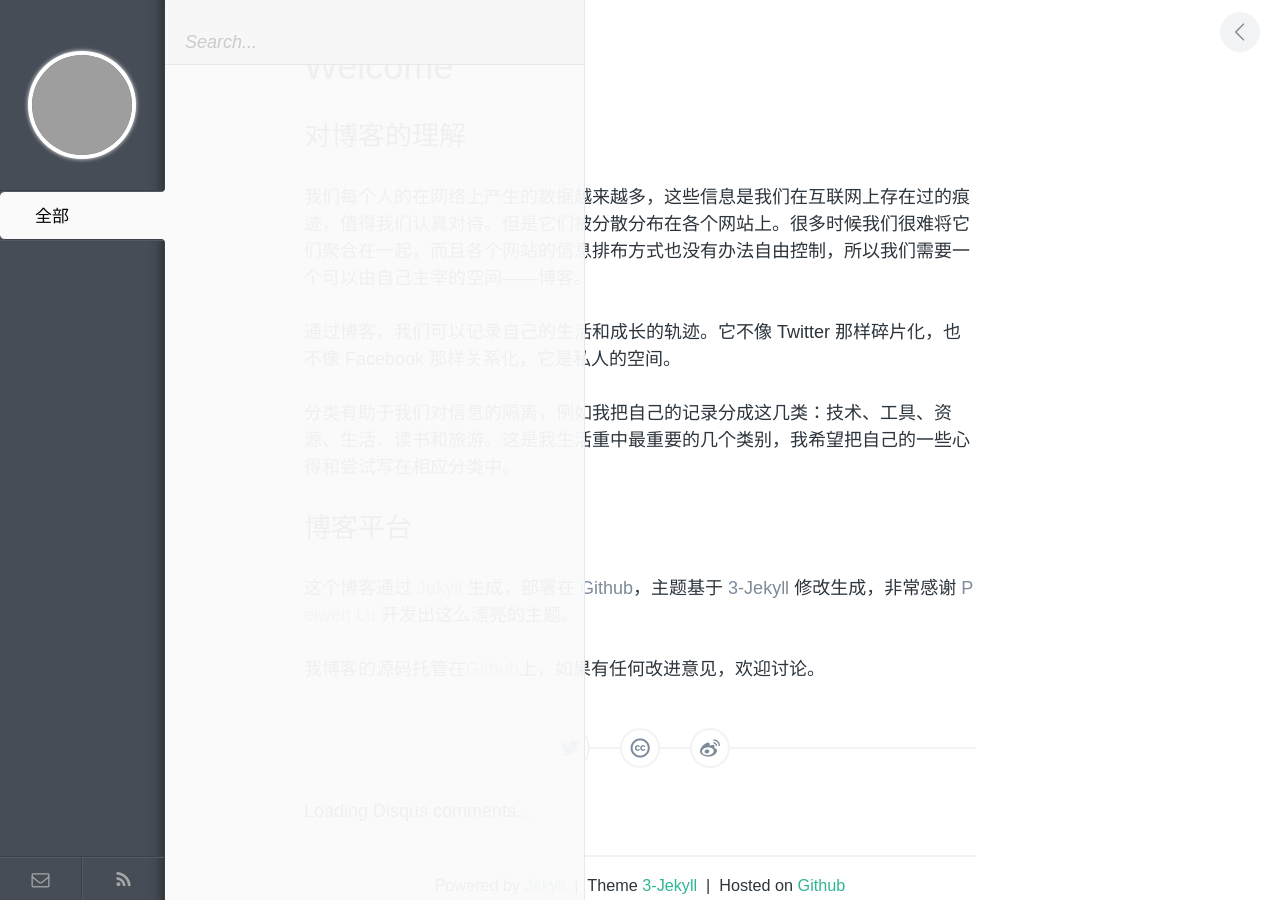
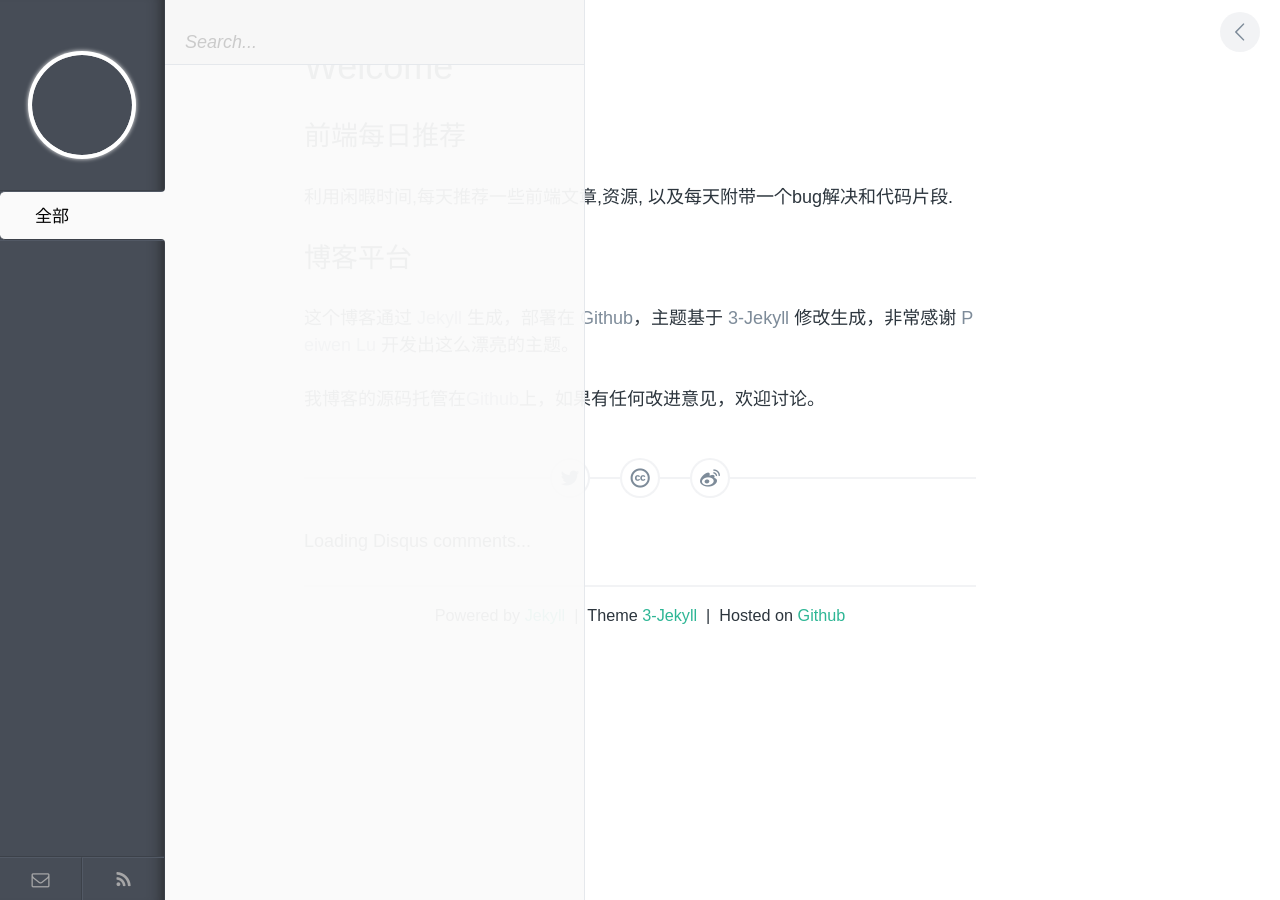
Before and after one commit to polandeme/polandeme.github.io, a Jekyll site: the page built from index.md, in a window 1280 px wide. Built offline with Jekyll 4.4.1, drawn with Linux system fonts in a browser that asks for light colours; comment, search, counter and statistics services are not loaded; grey boxes are pictures that could not be loaded.

Commit message:
reset jekyll

```diff
--- a/_config.yml
+++ b/_config.yml
@@ -20,8 +20,8 @@ url: http://polandeme.github.io
 rss_url: /pages/atom.xml
 
 # avatar头像及Favicon
-avatar: http://7u2ho6.com1.z0.glb.clouddn.com/site-avatar.png
-favicon: http://7u2ho6.com1.z0.glb.clouddn.com/site-favicon.ico
+# avatar: http://7u2ho6.com1.z0.glb.clouddn.com/site-avatar.png
+# favicon: http://7u2ho6.com1.z0.glb.clouddn.com/site-favicon.ico
 
 # google analytics 设置
 ga:
@@ -29,5 +29,5 @@ ga:
   url: polandeme.github.io
 
 # disqus 设置
-disqus:
-  shortname: suyan-zh
+# disqus:
+  # shortname: suyan-zh
--- a/index.md
+++ b/index.md
@@ -3,16 +3,12 @@ layout: post
 title: Welcome
 ---
 
-## 对博客的理解
+## 前端每日推荐
 
-我们每个人的在网络上产生的数据越来越多，这些信息是我们在互联网上存在过的痕迹，值得我们认真对待。但是它们被分散分布在各个网站上。很多时候我们很难将它们聚合在一起，而且各个网站的信息排布方式也没有办法自由控制，所以我们需要一个可以由自己主宰的空间——博客。
-
-通过博客，我们可以记录自己的生活和成长的轨迹。它不像 Twitter 那样碎片化，也不像 Facebook 那样关系化，它是私人的空间。
-
-分类有助于我们对信息的隔离，例如我把自己的记录分成这几类：技术、工具、资源、生活、读书和旅游。这是我生活重中最重要的几个类别，我希望把自己的一些心得和尝试写在相应分类中。
+利用闲暇时间,每天推荐一些前端文章,资源, 以及每天附带一个bug解决和代码片段.
 
 ## 博客平台
 
 这个博客通过 [Jekyll](http://jekyllrb.com/) 生成，部署在 [Github](https://pages.github.com)，主题基于 [3-Jekyll](https://github.com/P233/3-Jekyll) 修改生成，非常感谢 [Peiwen Lu](https://github.com/P233) 开发出这么漂亮的主题。
 
-我博客的源码托管在[Github](https://github.com/suyan/suyan.github.io)上，如果有任何改进意见，欢迎讨论。
+我博客的源码托管在[Github](https://github.com/polandeme/polandeme.github.io)上，如果有任何改进意见，欢迎讨论。
```
